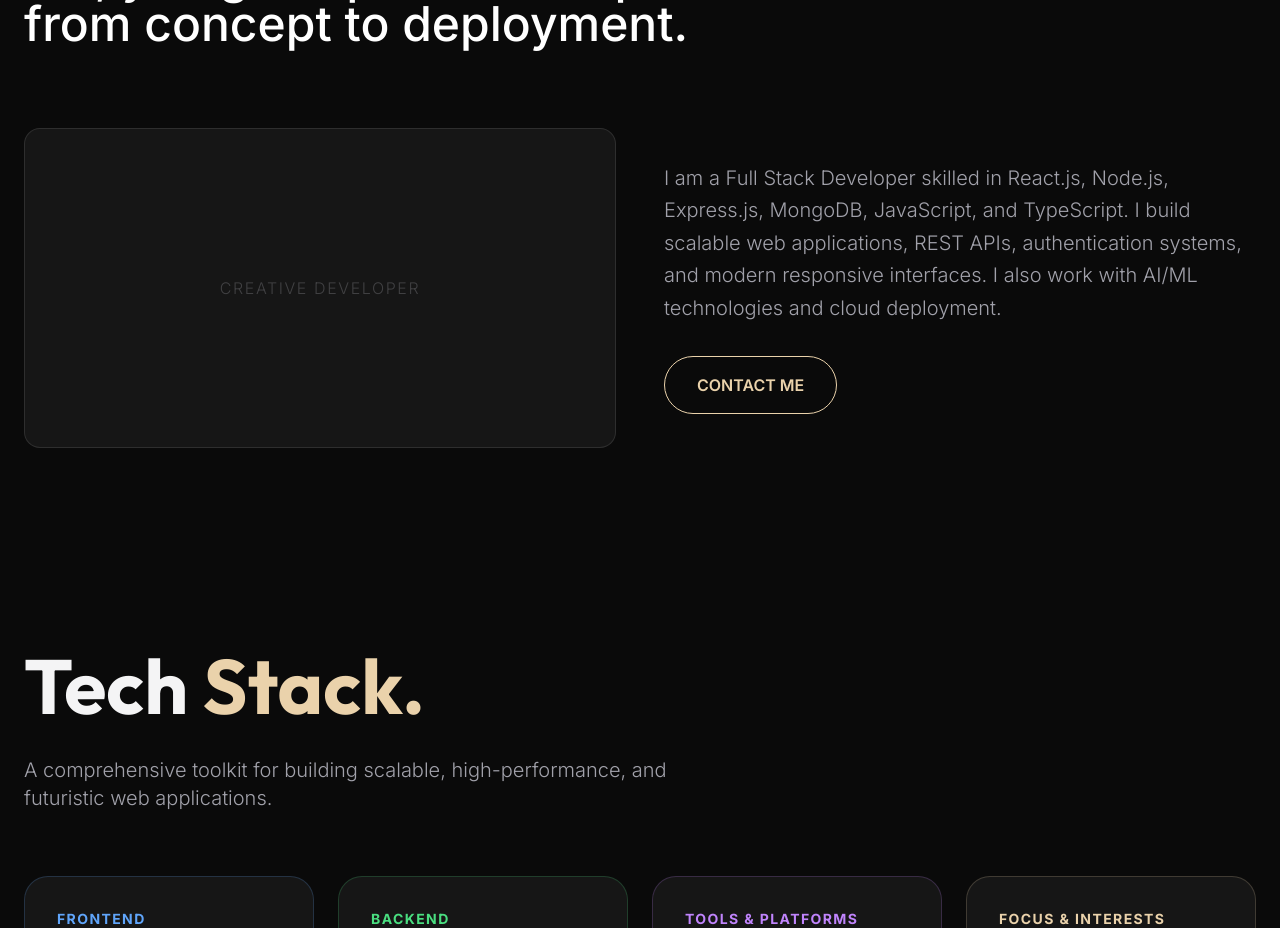
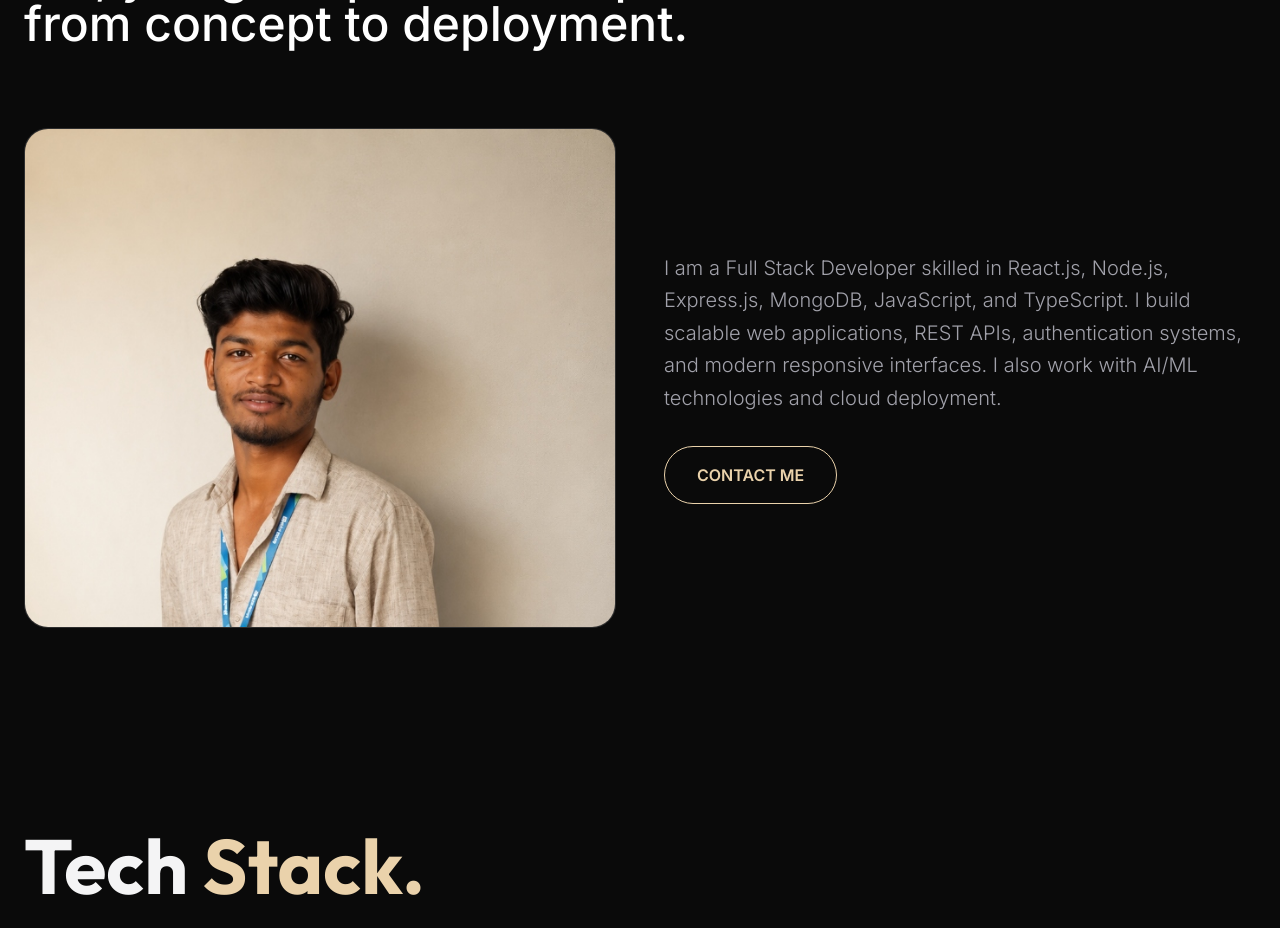
Before and after one commit to Hariom1729/portfolio, a Next.js app: page / in a window 1280 px wide. Shown: the part 960-1888 px from the top of the page. Built offline with nearby package versions, Linux system fonts and the light colour scheme; no server answers.

Commit message:
feat: Add profile picture to About section

```diff
--- a/sections/about.tsx
+++ b/sections/about.tsx
@@ -1,5 +1,6 @@
 "use client";
 import { motion } from "framer-motion";
+import Image from "next/image";
 
 export function AboutSection() {
   return (
@@ -30,10 +31,14 @@ export function AboutSection() {
             whileInView={{ opacity: 1, scale: 1 }}
             viewport={{ once: true }}
             transition={{ duration: 0.8 }}
-            className="w-full h-80 bg-white/5 rounded-2xl border border-white/10 flex items-center justify-center overflow-hidden"
+            className="w-full h-[500px] bg-white/5 rounded-3xl border border-white/10 flex items-center justify-center overflow-hidden relative"
           >
-             {/* Image placeholder or cool abstract art */}
-             <div className="text-muted/30 font-light tracking-widest uppercase">Creative Developer</div>
+             <Image
+               src="/hariom.jpg"
+               alt="Hariom Yadav"
+               fill
+               className="object-cover object-top transition-transform duration-700 hover:scale-105"
+             />
           </motion.div>
 
           <motion.div
```
Also changed, not shown: public/hariom.jpg (added).
